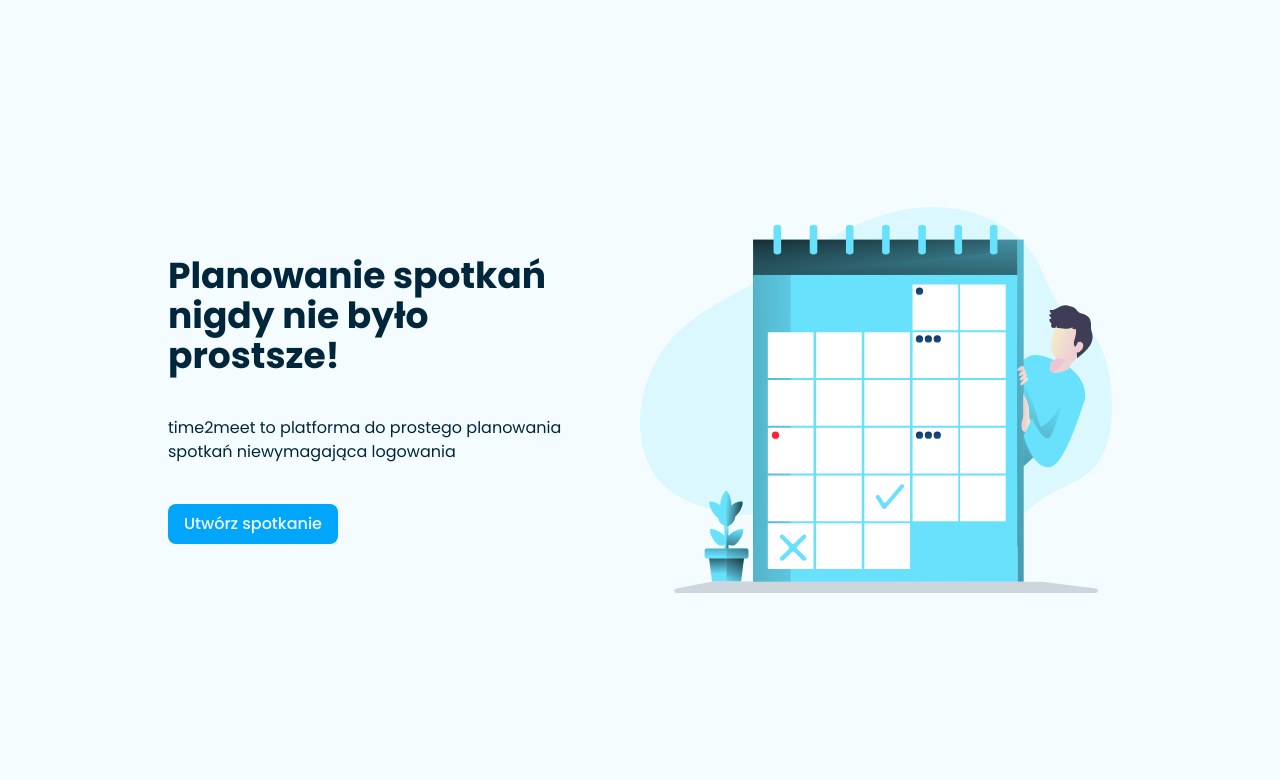
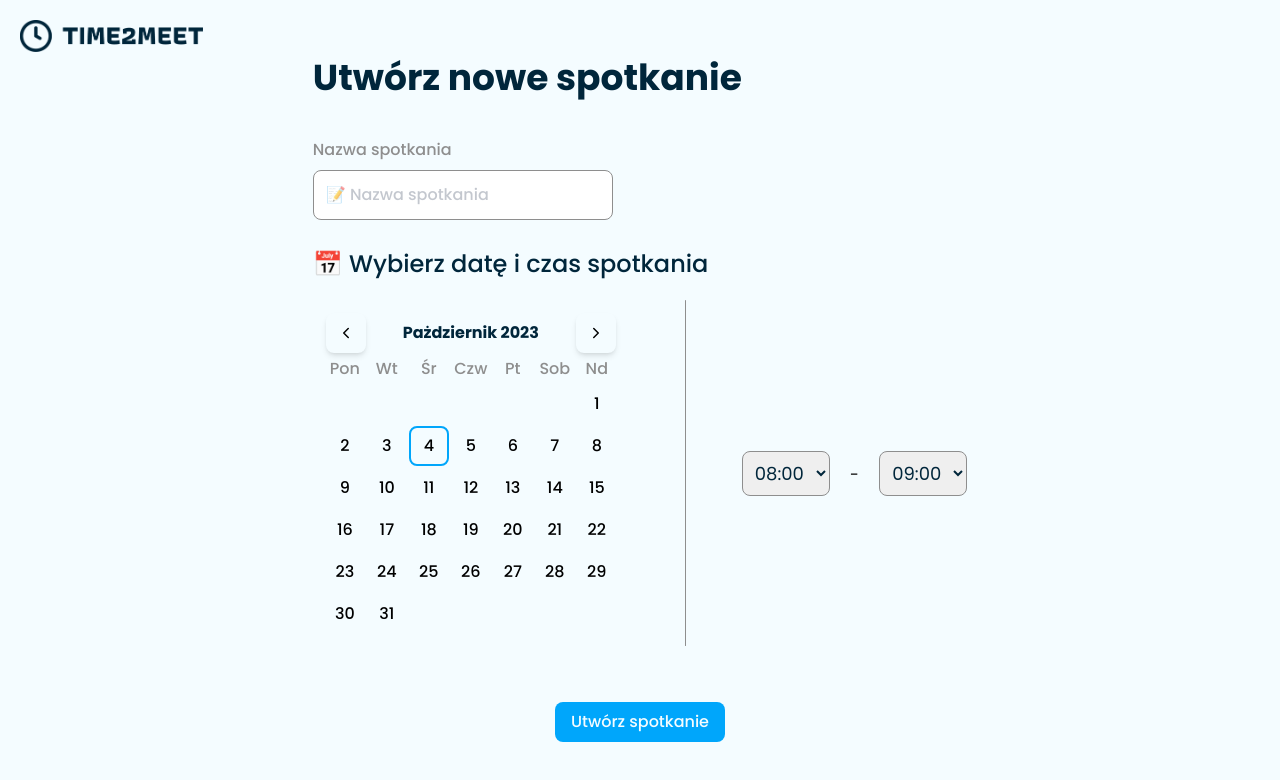
Before and after one commit to kkrukowski/meetifynow, a React (Vite) app in the folder client/: page /meet/new in a window 1280 px wide. Shown: the top 780 px of the page. Built offline with nearby package versions, Linux system fonts and the light colour scheme.

Commit message:
Fixing routing

```diff
--- a/client/src/index.css
+++ b/client/src/index.css
@@ -11,7 +11,6 @@ body {
   background-color: #f4fcff;
   font-size: 16px;
   font-family: "Poppins", sans-serif;
-  overflow: hidden;
 }
 
 * {
--- /dev/null
+++ b/client/src/layouts/RootLayout.tsx
@@ -0,0 +1,11 @@
+import { Outlet } from "react-router-dom";
+import Navbar from "../components/Navbar";
+
+export default function RootLayout() {
+  return (
+    <div>
+      <Navbar />
+      <Outlet />
+    </div>
+  );
+}
--- a/client/src/main.tsx
+++ b/client/src/main.tsx
@@ -1,11 +1,17 @@
-import React from "react";
+import axios from "axios";
+import React, { useEffect, useState } from "react";
 import ReactDOM from "react-dom/client";
-import { createBrowserRouter, RouterProvider } from "react-router-dom";
-import Navbar from "./components/Navbar";
+import {
+  Route,
+  RouterProvider,
+  createBrowserRouter,
+  createRoutesFromElements,
+  useParams,
+} from "react-router-dom";
 import "./index.css";
-import axios from "axios";
-import { useEffect, useState } from "react";
-import { Route, Routes, useParams } from "react-router-dom";
+
+// Layout
+import RootLayout from "./layouts/RootLayout";
 
 // Views
 import AnswerMeeting from "./routes/AnswerMeeting";
@@ -14,18 +20,22 @@ import CreateMeeting from "./routes/CreateMeeting";
 import HomePage from "./routes/HomePage";
 import NotFound from "./routes/NotFound";
 
-const router = createBrowserRouter([{
-  path: "/", element: <HomePage />, errorElement: <NotFound />, children: [{
-    path: "meet/:id", element: <CreateMeeting />
-  }, {
-    path: "meet", element: <CreateMeeting />
-  }
-]
-}]);
-
+const router = createBrowserRouter(
+  createRoutesFromElements(
+    <Route path="/" element={<RootLayout />}>
+      <Route index element={<HomePage />} />
+      <Route path="meet">
+        <Route path="new" element={<CreateMeeting />} />
+        <Route path=":id" element={<RenderAnswerMeeting />} />
+      </Route>
+    </Route>
+  )
+);
 
 ReactDOM.createRoot(document.getElementById("root") as HTMLElement).render(
-  <RouterProvider router={router}/>
+  <React.StrictMode>
+    <RouterProvider router={router} />
+  </React.StrictMode>
 );
 
 function RenderAnswerMeeting() {
```
